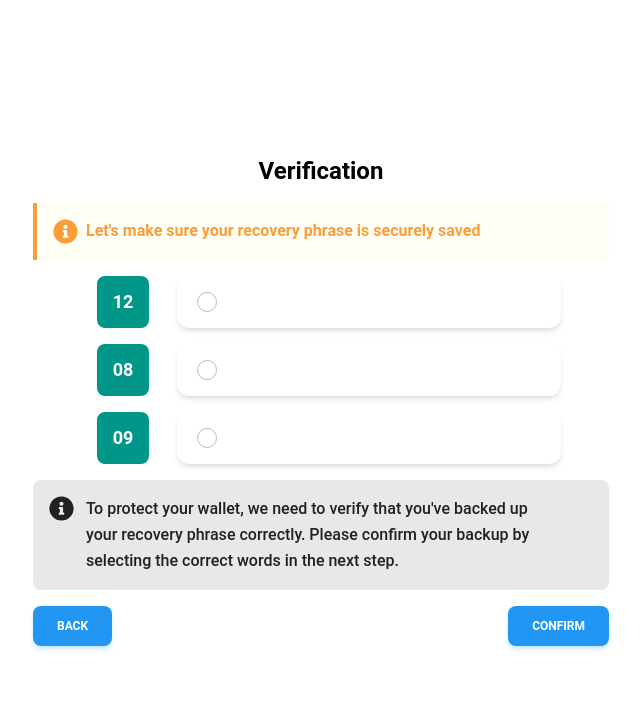
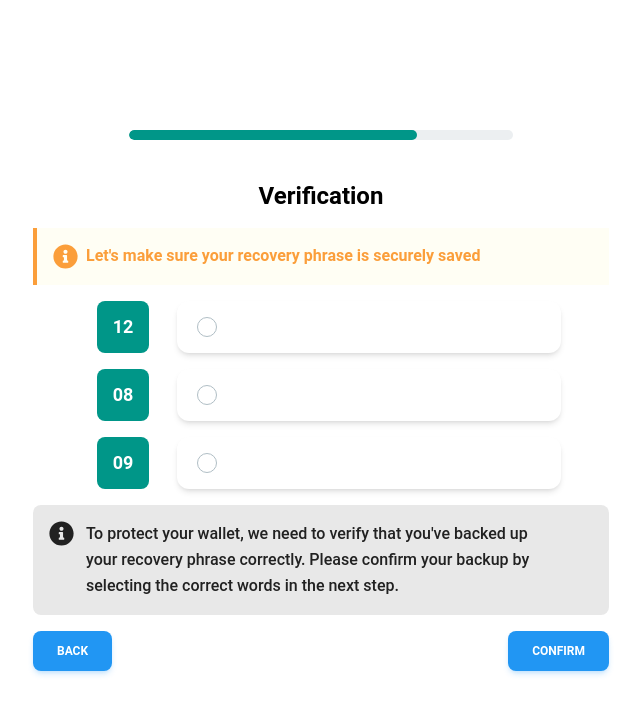
Before and after one commit to SimonGin/my-coin, a Next.js app: page /wallet/new/verify in a window 1280 px wide. Shown: the top 714 px of the page, without its empty margins (319-960 px from the left). Built offline with nearby package versions, Linux system fonts and the light colour scheme.

Commit message:
ui: add progress bar to wallet creation layout

```diff
--- a/src/app/wallet/new/layout.tsx
+++ b/src/app/wallet/new/layout.tsx
@@ -1,5 +1,7 @@
 "use client";
 
+import { useWalletCreate } from "@/states/wallet_creation";
+import { Progress } from "@material-tailwind/react";
 import React from "react";
 
 interface Props {
@@ -7,8 +9,18 @@ interface Props {
 }
 
 const createWalletLayout = ({ children }: Props) => {
+  const { step } = useWalletCreate();
+
   return (
-    <div className="h-screen flex flex-col items-center justify-center">
+    <div className="h-screen flex flex-col gap-10 items-center justify-center">
+      <div className="w-full max-w-sm flex flex-col">
+        <Progress
+          value={(step / 4) * 100}
+          color="teal"
+          {...({} as any)}
+          className="transition"
+        />
+      </div>
       <div className="max-w-xl">{children}</div>
     </div>
   );
--- a/src/app/wallet/new/mnemonic/page.tsx
+++ b/src/app/wallet/new/mnemonic/page.tsx
@@ -9,10 +9,11 @@ import { useWalletCreate } from "@/states/wallet_creation";
 
 const MnemonicPage = () => {
   const [passPhrases, setPassPhrases] = useState<string[] | null>(null);
-  const { walletMnemonic } = useWalletCreate();
+  const { setStep, walletMnemonic } = useWalletCreate();
   const router = useRouter();
 
   useEffect(() => {
+    setStep(2);
     if (walletMnemonic.length > 0) {
       setPassPhrases(walletMnemonic);
     } else {
--- a/src/app/wallet/new/pick-pw/page.tsx
+++ b/src/app/wallet/new/pick-pw/page.tsx
@@ -3,7 +3,7 @@
 import InfoBox from "@/components/info_box";
 import PasswordInput from "@/components/pw_input";
 import { Alert, Button, Typography } from "@material-tailwind/react";
-import React from "react";
+import React, { useEffect } from "react";
 import { useRouter } from "next/navigation";
 import { z } from "zod";
 import { useForm } from "react-hook-form";
@@ -32,7 +32,11 @@ type FormData = z.infer<typeof passwordSchema>;
 
 const PickPasswordPage = () => {
   const router = useRouter();
-  const { setWalletPw, setWalletMnemonic } = useWalletCreate();
+  const { setStep, setWalletPw, setWalletMnemonic } = useWalletCreate();
+
+  useEffect(() => {
+    setStep(1);
+  }, []);
 
   const {
     register,
--- a/src/app/wallet/new/verify/page.tsx
+++ b/src/app/wallet/new/verify/page.tsx
@@ -20,7 +20,7 @@ const createValidationSchema = (challenges: any[]) => {
 };
 
 const VerificationPage = () => {
-  const { walletPw, walletMnemonic } = useWalletCreate();
+  const { setStep, walletPw, walletMnemonic } = useWalletCreate();
   const [challenges, setChallenges] = useState<any[]>([]);
   const [answers, setAnswers] = useState<Record<number, string>>({});
   const router = useRouter();
@@ -49,6 +49,7 @@ const VerificationPage = () => {
   const [errors, setErrors] = useState<Record<number, string>>({});
 
   useEffect(() => {
+    setStep(3);
     if (!walletMnemonic) {
       router.replace("/wallet/new");
     } else {
@@ -100,6 +101,7 @@ const VerificationPage = () => {
 
     const allCorrect = challenges.every((c, idx) => answers[idx] === c.correct);
     if (allCorrect) {
+      setStep(4);
       console.log("All answers are correct!");
     } else {
       console.log("Some answers are incorrect.");
```
